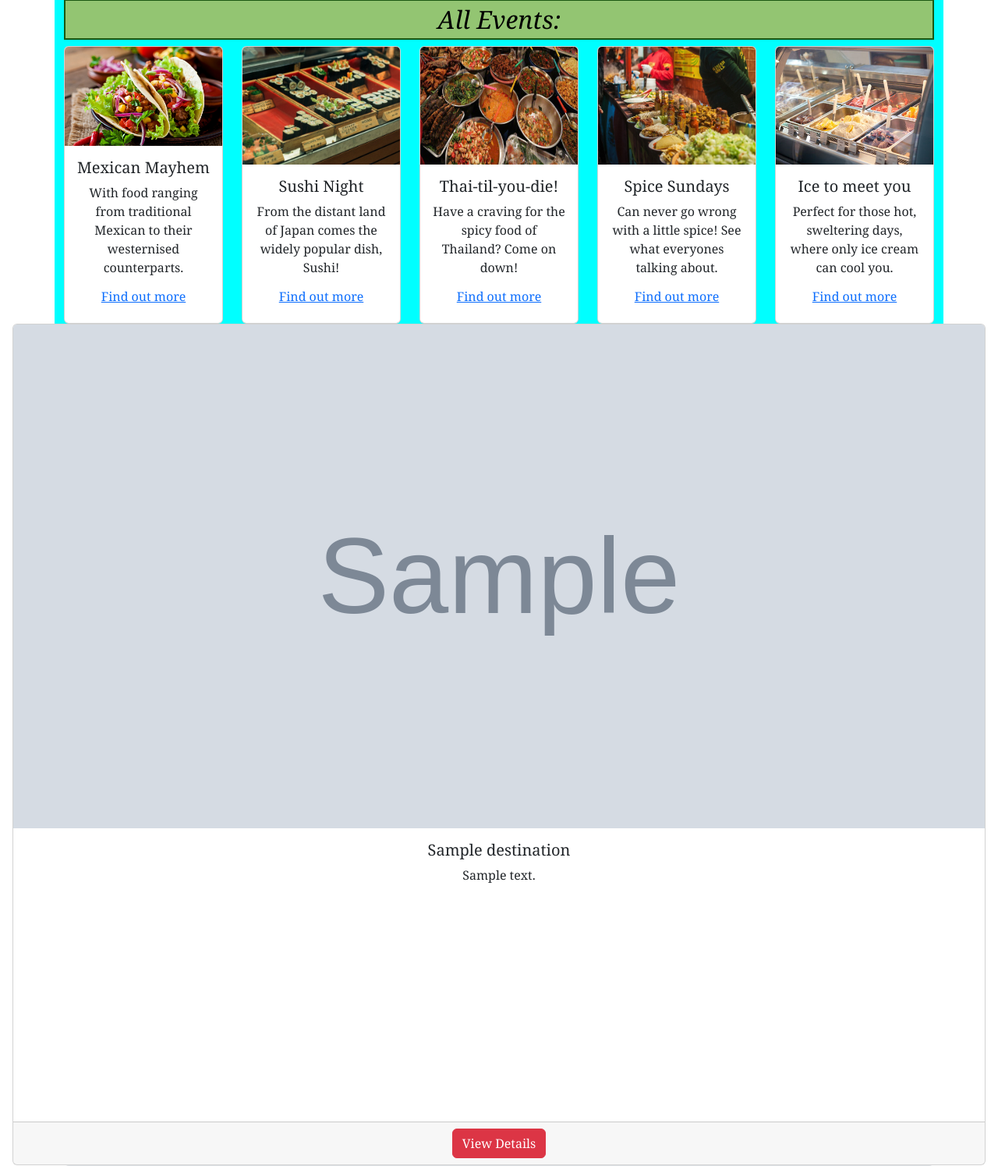
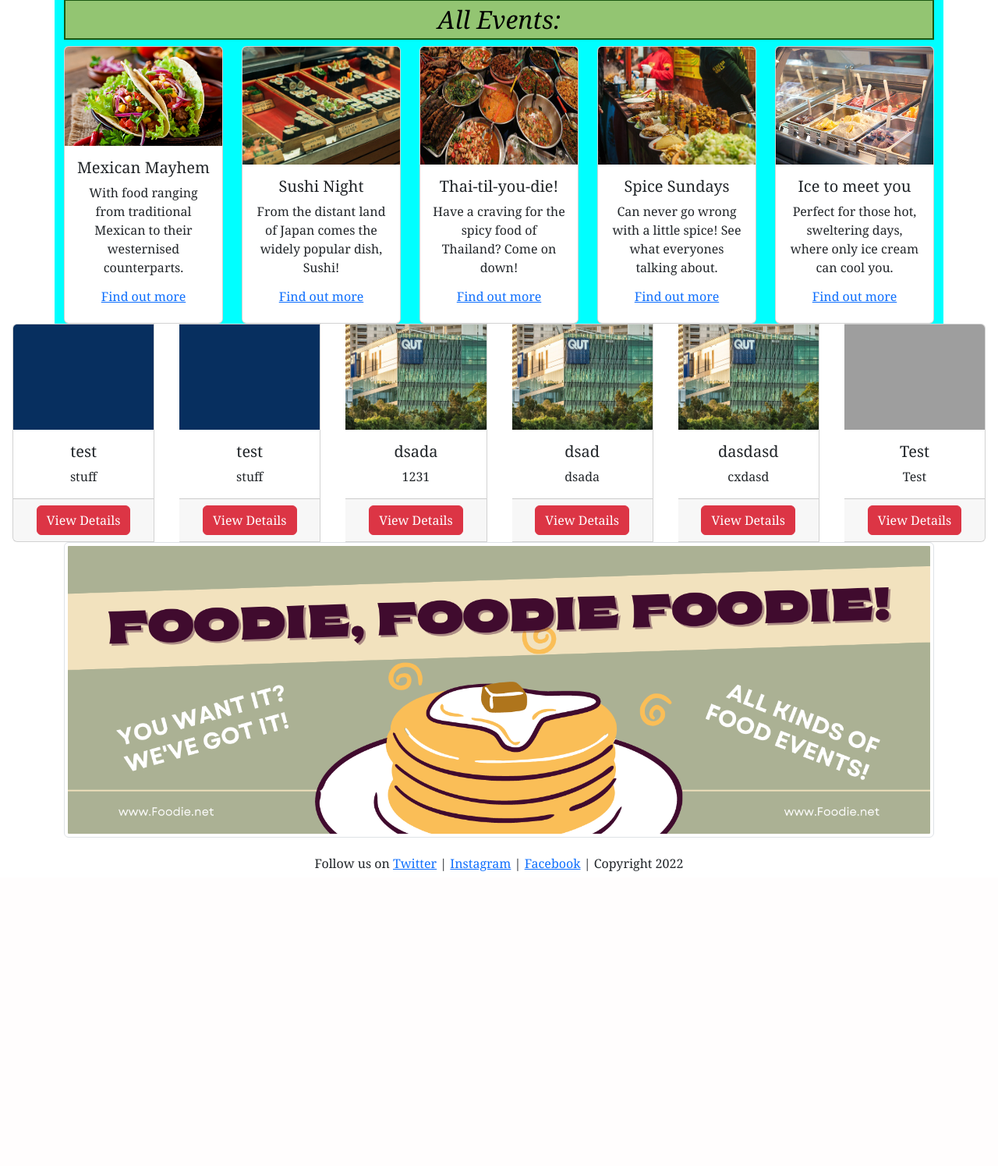
Before and after one commit to ElliotGregory-dev/IAB207_Group_5, a Flask app: template files/templates/all_events.html in a window 1280 px wide. Shown: the part 117-1612 px from the top of the page at 78% size. After the commit the page ends 1234 px from the top, so only its background shows below. Run offline with Flask 2, Linux system fonts and the light colour scheme; tables that the repository leaves empty hold one stand-in row (values such as "Sample post"); the template is opened without the code that fills it: values that come from a table or form of the project are taken from there, most other values are stand-ins (such as "Sample title", 1, 10 or a date in 2020); grey boxes marked "Sample" are stand-in pictures; some libraries are stand-ins or nearby versions; grey boxes are pictures that could not be loaded.

Commit message:
Template updated to display all events - not working yet

```diff
--- a/files/templates/all_events.html
+++ b/files/templates/all_events.html
@@ -75,17 +75,17 @@
     </div>
 
 
-        <!--PLACE HOLDER FOR EVENTS CREATED FOR USERS - REPLACE AS YOU SEE FIT-->
+        <!--FOR EVENTS CREATED FOR USERS-->
         <div class="card-group">
-            {% for destination in destinations %}
+            {% for event in events %}
             <div class="card mx-3">
                <img class="card-img-top"
-                  src={{destination.image}} alt="destination picture">
+                  src={{event.image}} alt="event picture">
                <div class="card-body">
-                  <h5 class="card-title">{{destination.name}}</h5>
-                  <p class="card-text">{{destination.description}}</p>
+                  <h5 class="card-title">{{event.name}}</h5>
+                  <p class="card-text">{{event.description}}</p>
                </div>
-               <div class="card-footer"><a href = "{{url_for('destination.show', id=destination.id)}}" class ="btn btn-danger"> View Details </a></div>
+               <div class="card-footer"><a href = "{{url_for('event.show', id=event.id)}}" class ="btn btn-danger"> View Details </a></div>
             </div>
             {% endfor %}
          </div>
```
